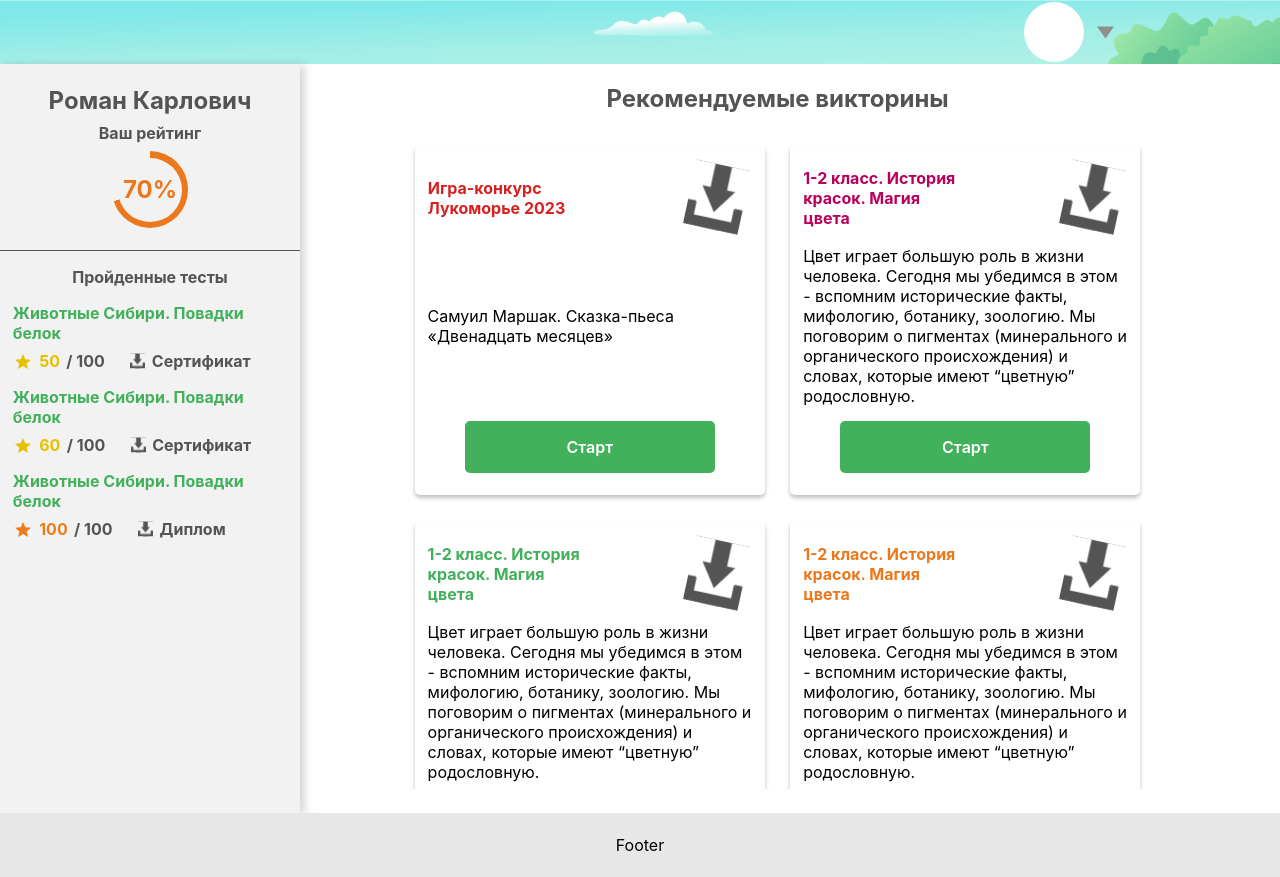
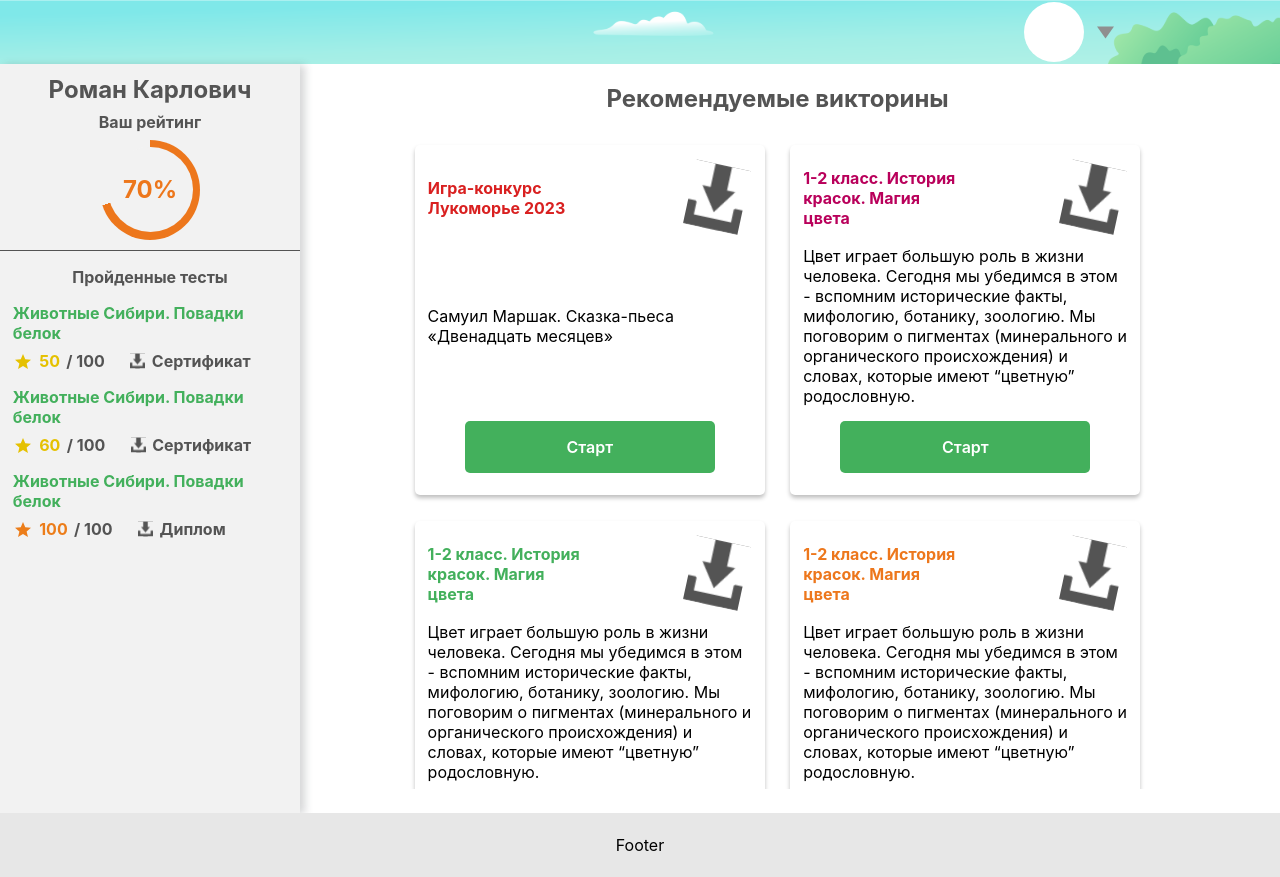
Before and after one commit to NISONovosibirsk/lukomorye-client, a Next.js app: page /user in a window 1280 px wide. Built offline with nearby package versions, Linux system fonts and the light colour scheme.

Commit message:
ref: size of progressbar fixed

```diff
--- a/src/components/User/UserSidebar/ProgressBar/ProgressBar.module.scss
+++ b/src/components/User/UserSidebar/ProgressBar/ProgressBar.module.scss
@@ -1,7 +1,7 @@
 .progress {
     position: relative;
-    width: 6vw;
-    height: 6vw;
+    width: 100px;
+    height: 100px;
     border-radius: 50%;
     background: conic-gradient(#ED771C 3.6deg, #F2F2F2 0deg);
     display: flex;
@@ -11,16 +11,16 @@
     &::before {
         content: '';
         position: absolute;
-        height: 5vw;
-        width: 5vw;
+        height: 85px;
+        width: 85px;
         border-radius: 50%;
-        background-color: #F2F2F2;;
+        background-color: #f2f2f2;
     }
 
     span {
         position: relative;
         font-weight: 700;
-        color: #ED771C;
+        color: #ed771c;
         font-size: 1.5em;
     }
 }
```
